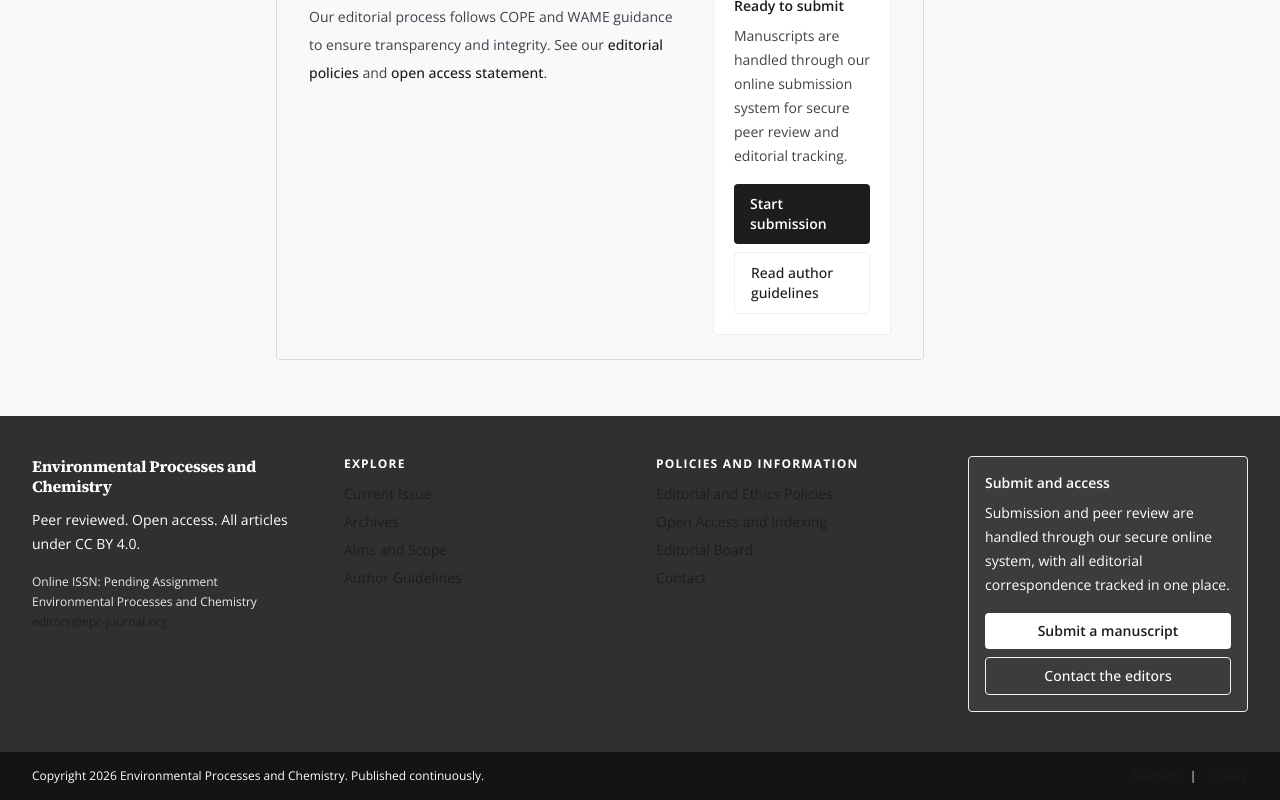
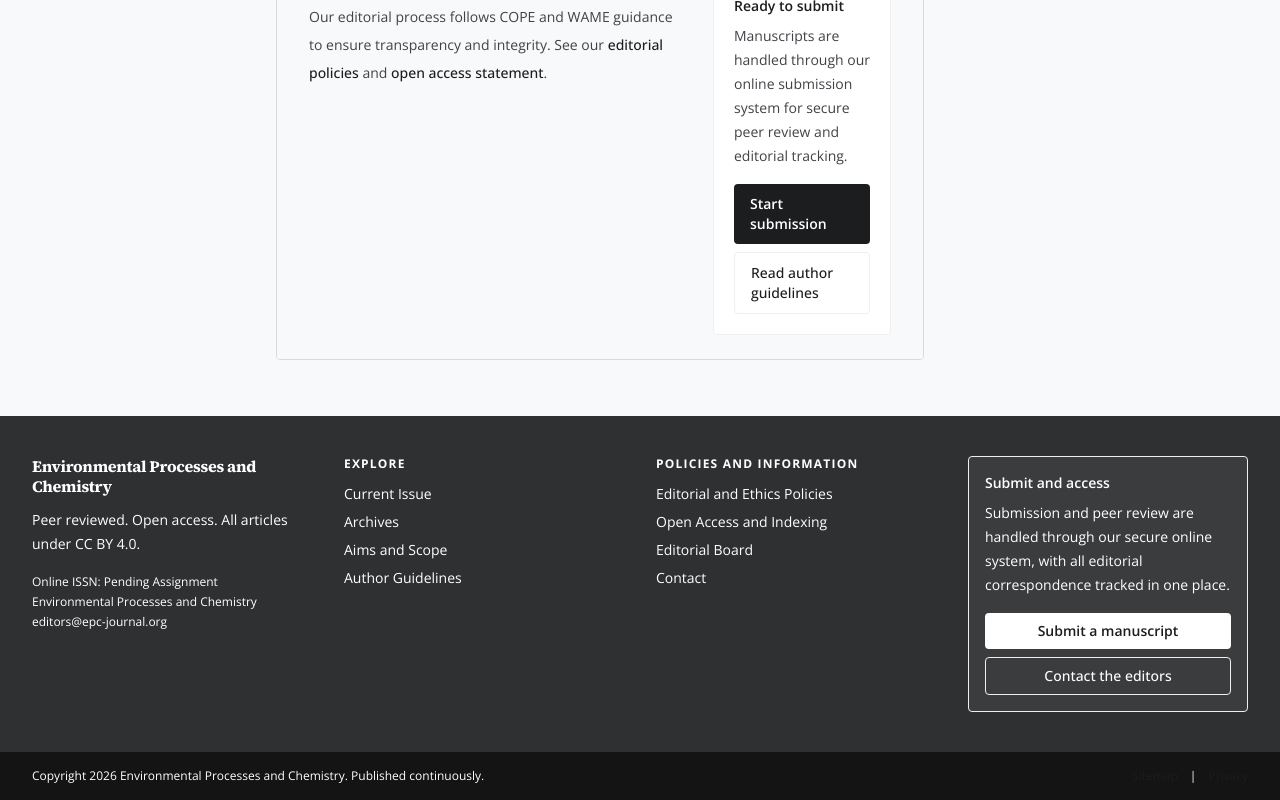
Before and after one commit to Thaha-28/EPC-journal, a Next.js app: page / in a window 1280 px wide. Shown: the part 1832-2632 px from the top of the page. Built offline with nearby package versions, Linux system fonts and the light colour scheme; no server answers.

Commit message:
fix: force footer link and email text to white with !important

```diff
--- a/src/components/Footer.tsx
+++ b/src/components/Footer.tsx
@@ -10,12 +10,12 @@
             <div>
               <p className="font-display text-base font-bold leading-tight text-white">Environmental Processes and Chemistry</p>
               <p className="mt-3 text-sm leading-6 text-white">Peer reviewed. Open access. All articles under CC BY 4.0.</p>
-              <p className="mt-4 text-xs leading-5 text-white/90">
+              <p className="mt-4 text-xs leading-5 !text-white">
                 Online ISSN: Pending Assignment
                 <br />
                 {siteConfig.publisher}
                 <br />
-                <a href={`mailto:${siteConfig.contactEmail}`} className="text-white/90 hover:text-white hover:underline underline focus:outline-none focus:ring-2 focus:ring-white/50 focus:ring-offset-2 focus:ring-offset-[#2F3032] rounded-sm">
+                <a href={`mailto:${siteConfig.contactEmail}`} className="!text-white visited:!text-white hover:!text-white hover:underline underline focus:outline-none focus:ring-2 focus:ring-white/50 focus:ring-offset-2 focus:ring-offset-[#2F3032] rounded-sm">
                   {siteConfig.contactEmail}
                 </a>
               </p>
@@ -25,22 +25,22 @@
               <p className="text-xs font-bold tracking-widest uppercase text-white">Explore</p>
               <ul className="mt-3 space-y-2 text-sm text-white">
                 <li>
-                   <Link href="/current" className="text-white/90 hover:text-white hover:underline underline-offset-4 focus:outline-none focus:ring-2 focus:ring-white/50 focus:ring-offset-2 focus:ring-offset-[#2F3032] rounded-sm">
+                   <Link href="/current" className="!text-white visited:!text-white hover:!text-white hover:underline underline-offset-4 focus:outline-none focus:ring-2 focus:ring-white/50 focus:ring-offset-2 focus:ring-offset-[#2F3032] rounded-sm">
                      Current Issue
                    </Link>
                 </li>
                 <li>
-                   <Link href="/archives" className="text-white/90 hover:text-white hover:underline underline-offset-4 focus:outline-none focus:ring-2 focus:ring-white/50 focus:ring-offset-2 focus:ring-offset-[#2F3032] rounded-sm">
+                   <Link href="/archives" className="!text-white visited:!text-white hover:!text-white hover:underline underline-offset-4 focus:outline-none focus:ring-2 focus:ring-white/50 focus:ring-offset-2 focus:ring-offset-[#2F3032] rounded-sm">
                      Archives
                    </Link>
                 </li>
                 <li>
-                   <Link href="/aims-scope" className="text-white/90 hover:text-white hover:underline underline-offset-4 focus:outline-none focus:ring-2 focus:ring-white/50 focus:ring-offset-2 focus:ring-offset-[#2F3032] rounded-sm">
+                   <Link href="/aims-scope" className="!text-white visited:!text-white hover:!text-white hover:underline underline-offset-4 focus:outline-none focus:ring-2 focus:ring-white/50 focus:ring-offset-2 focus:ring-offset-[#2F3032] rounded-sm">
                      Aims and Scope
                    </Link>
                 </li>
                 <li>
-                   <Link href="/author-guidelines" className="text-white/90 hover:text-white hover:underline underline-offset-4 focus:outline-none focus:ring-2 focus:ring-white/50 focus:ring-offset-2 focus:ring-offset-[#2F3032] rounded-sm">
+                   <Link href="/author-guidelines" className="!text-white visited:!text-white hover:!text-white hover:underline underline-offset-4 focus:outline-none focus:ring-2 focus:ring-white/50 focus:ring-offset-2 focus:ring-offset-[#2F3032] rounded-sm">
                      Author Guidelines
                    </Link>
                 </li>
@@ -51,22 +51,22 @@
               <p className="text-xs font-bold tracking-widest uppercase text-white">Policies and information</p>
               <ul className="mt-3 space-y-2 text-sm text-white">
                 <li>
-                   <Link href="/editorial-policies" className="text-white/90 hover:text-white hover:underline underline-offset-4 focus:outline-none focus:ring-2 focus:ring-white/50 focus:ring-offset-2 focus:ring-offset-[#2F3032] rounded-sm">
+                   <Link href="/editorial-policies" className="!text-white visited:!text-white hover:!text-white hover:underline underline-offset-4 focus:outline-none focus:ring-2 focus:ring-white/50 focus:ring-offset-2 focus:ring-offset-[#2F3032] rounded-sm">
                      Editorial and Ethics Policies
                    </Link>
                 </li>
                 <li>
-                   <Link href="/open-access" className="text-white/90 hover:text-white hover:underline underline-offset-4 focus:outline-none focus:ring-2 focus:ring-white/50 focus:ring-offset-2 focus:ring-offset-[#2F3032] rounded-sm">
+                   <Link href="/open-access" className="!text-white visited:!text-white hover:!text-white hover:underline underline-offset-4 focus:outline-none focus:ring-2 focus:ring-white/50 focus:ring-offset-2 focus:ring-offset-[#2F3032] rounded-sm">
                      Open Access and Indexing
                    </Link>
                 </li>
                 <li>
-                   <Link href="/editorial-board" className="text-white/90 hover:text-white hover:underline underline-offset-4 focus:outline-none focus:ring-2 focus:ring-white/50 focus:ring-offset-2 focus:ring-offset-[#2F3032] rounded-sm">
+                   <Link href="/editorial-board" className="!text-white visited:!text-white hover:!text-white hover:underline underline-offset-4 focus:outline-none focus:ring-2 focus:ring-white/50 focus:ring-offset-2 focus:ring-offset-[#2F3032] rounded-sm">
                      Editorial Board
                    </Link>
                 </li>
                 <li>
-                   <Link href="/contact" className="text-white/90 hover:text-white hover:underline underline-offset-4 focus:outline-none focus:ring-2 focus:ring-white/50 focus:ring-offset-2 focus:ring-offset-[#2F3032] rounded-sm">
+                   <Link href="/contact" className="!text-white visited:!text-white hover:!text-white hover:underline underline-offset-4 focus:outline-none focus:ring-2 focus:ring-white/50 focus:ring-offset-2 focus:ring-offset-[#2F3032] rounded-sm">
                      Contact
                    </Link>
                 </li>
```
